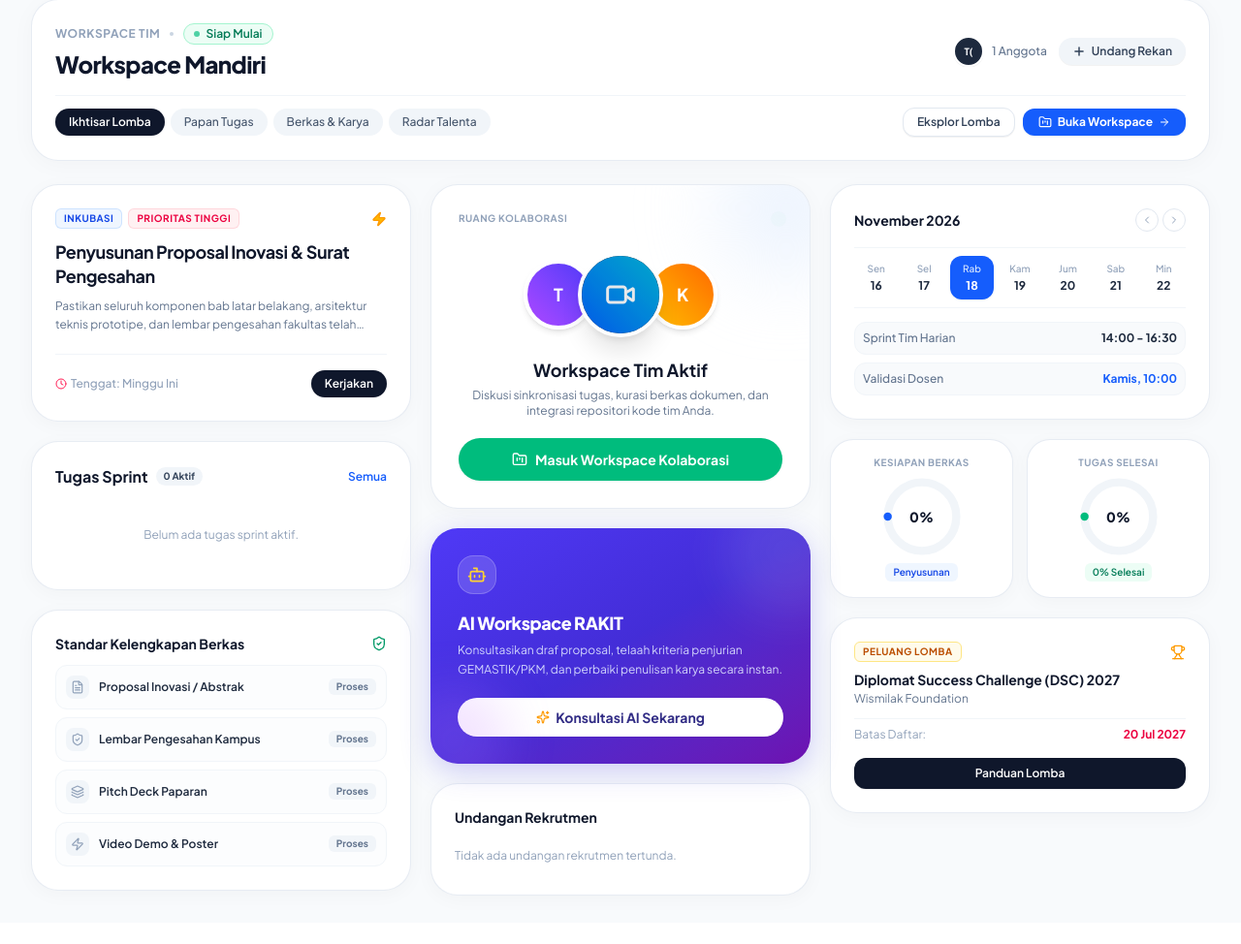
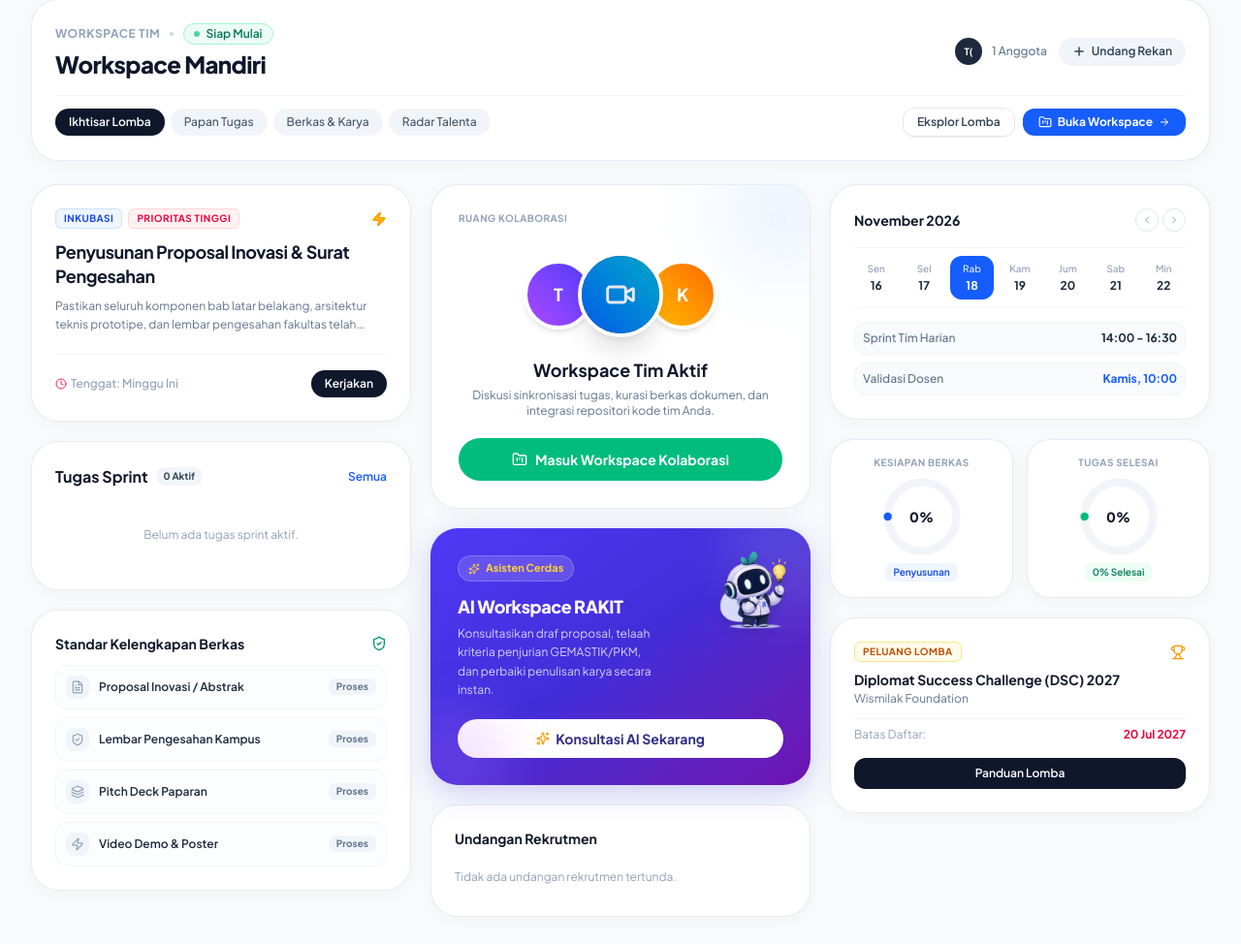
Before and after one commit to faiz-jihad/RAKITCAMPUS, a Laravel app: page /competitions/dashboard in a window 1280 px wide. Shown: the part 94-1068 px from the top of the page at 97% size. Before the commit the page ends 1018 px from the top, so only its background shows below. Run offline with Laravel 12, Linux system fonts and the light colour scheme; data comes from the database, SQL or seed files in the repository; style sheets or scripts are compiled from the project's sources; some libraries are stand-ins or nearby versions; some web fonts are replaced.

Commit message:
feat(ui): implement official RAKIT mascots across core platform views
- Crop and optimize 10 official RAKIT mascot poses with transparent backgrounds
- Integrate hero mascot on Login and Register pages alongside brand hero title
- Integrate idea mascot in Competition Dashboard AI Workspace flagship card
- Integrate heart mascot on Candidate Radar matchmaking banner
- Integrate thinking mascot on Candidate Radar empty search state
- Integrate champion trophy mascot on Leaderboard Hall of Fame header

```diff
--- a/rakit-campus/resources/js/pages/auth/login.tsx
+++ b/rakit-campus/resources/js/pages/auth/login.tsx
@@ -98,8 +98,20 @@ export default function Login({ status, canResetPassword = true }: LoginProps) {
                     </Link>
                 </header>
 
-                {/* Center Content: Hero Headline */}
+                {/* Center Content: Hero Headline with Official Mascot */}
                 <div className="relative z-10 my-auto py-8 sm:py-12 flex flex-col items-center lg:items-start text-center lg:text-left w-full max-w-[540px] mx-auto lg:mx-0">
+                    <div className="flex items-center gap-4 sm:gap-5 mb-5">
+                        <img
+                            src="/images/mascot/mascot-hero.png"
+                            alt="RAKIT Mascot"
+                            className="w-24 sm:w-28 h-auto drop-shadow-xl select-none pointer-events-none transform -rotate-1 hover:rotate-0 transition duration-300"
+                        />
+                        <div className="inline-flex items-center gap-2 px-3 py-1.5 rounded-full bg-blue-50 border border-blue-200/60 text-blue-700 text-xs font-semibold shadow-2xs">
+                            <span className="size-2 rounded-full bg-blue-600 animate-pulse" />
+                            <span>From Idea to Podium</span>
+                        </div>
+                    </div>
+
                     <h1 className="text-4xl sm:text-5xl lg:text-[50px] xl:text-[54px] font-black tracking-tight text-slate-900 leading-[1.16]">
                         Rakit tim yang <br className="hidden sm:inline" />
                         saling{' '}
--- a/rakit-campus/resources/js/pages/auth/register.tsx
+++ b/rakit-campus/resources/js/pages/auth/register.tsx
@@ -101,8 +101,20 @@ export default function Register() {
                     </Link>
                 </header>
 
-                {/* Center Content: Hero Headline */}
+                {/* Center Content: Hero Headline with Official Mascot */}
                 <div className="relative z-10 my-auto py-8 sm:py-12 flex flex-col items-center lg:items-start text-center lg:text-left w-full max-w-[540px] mx-auto lg:mx-0">
+                    <div className="flex items-center gap-4 sm:gap-5 mb-5">
+                        <img
+                            src="/images/mascot/mascot-hero.png"
+                            alt="RAKIT Mascot"
+                            className="w-24 sm:w-28 h-auto drop-shadow-xl select-none pointer-events-none transform -rotate-1 hover:rotate-0 transition duration-300"
+                        />
+                        <div className="inline-flex items-center gap-2 px-3 py-1.5 rounded-full bg-blue-50 border border-blue-200/60 text-blue-700 text-xs font-semibold shadow-2xs">
+                            <span className="size-2 rounded-full bg-blue-600 animate-pulse" />
+                            <span>Kawan Kolaborasi Mahasiswa</span>
+                        </div>
+                    </div>
+
                     <h1 className="text-4xl sm:text-5xl lg:text-[50px] xl:text-[54px] font-black tracking-tight text-slate-900 leading-[1.16]">
                         Mulai dari satu <br className="hidden sm:inline" />
                         keping:{' '}
--- a/rakit-campus/resources/js/pages/competitions/dashboard.tsx
+++ b/rakit-campus/resources/js/pages/competitions/dashboard.tsx
@@ -458,17 +458,26 @@ export default function CompetitionDashboard({
                             <div className="absolute -top-10 -right-10 size-32 rounded-full bg-white/10 blur-xl pointer-events-none" />
                             <div className="absolute -bottom-8 -left-8 size-28 rounded-full bg-purple-400/20 blur-xl pointer-events-none" />
 
+                            <div className="flex items-start justify-between gap-3">
                                 <div>
-                                <div className="size-10 rounded-2xl bg-white/15 backdrop-blur-md border border-white/20 flex items-center justify-center mb-4">
-                                    <Bot className="size-5 text-amber-300" />
+                                    <div className="inline-flex items-center gap-1.5 px-2.5 py-1 rounded-full bg-white/15 backdrop-blur-md border border-white/20 text-[11px] font-bold text-amber-300 mb-3">
+                                        <Sparkles className="size-3" />
+                                        <span>Asisten Cerdas</span>
                                     </div>
 
                                     <h3 className="text-lg font-black tracking-tight text-white mb-1">
                                         AI Workspace RAKIT
                                     </h3>
-                                <p className="text-xs text-indigo-100/90 leading-relaxed">
+                                    <p className="text-xs text-indigo-100/90 leading-relaxed max-w-[210px]">
                                         Konsultasikan draf proposal, telaah kriteria penjurian GEMASTIK/PKM, dan perbaiki penulisan karya secara instan.
                                     </p>
+                                </div>
+
+                                <img
+                                    src="/images/mascot/mascot-idea.png"
+                                    alt="RAKIT AI Mascot"
+                                    className="w-16 sm:w-20 h-auto object-contain drop-shadow-lg -mr-1 -mt-1 select-none pointer-events-none transform hover:scale-105 transition"
+                                />
                             </div>
 
                             <div className="mt-5">
--- a/rakit-campus/resources/js/pages/competitions/index.tsx
+++ b/rakit-campus/resources/js/pages/competitions/index.tsx
@@ -1747,20 +1747,25 @@ export default function CompetitionIndex({
                     {/* SUB-VIEW 2: RADAR REKRUTMEN TALENTA KANDIDAT */}
                     {teamViewMode === 'radar' && (
                         <div className="space-y-5">
-                            {/* Banner Callout */}
-                            <div className="p-4 sm:p-5 rounded-2xl bg-gradient-to-r from-blue-900 via-indigo-950 to-slate-900 text-white shadow-xs flex flex-col md:flex-row md:items-center justify-between gap-4 border border-blue-800/40">
-                                <div className="space-y-1">
+                            {/* Banner Callout with Mascot Heart */}
+                            <div className="p-4 sm:p-5 rounded-2xl bg-gradient-to-r from-blue-900 via-indigo-950 to-slate-900 text-white shadow-xs flex flex-col md:flex-row md:items-center justify-between gap-4 border border-blue-800/40 relative overflow-hidden">
+                                <div className="space-y-1 relative z-10 max-w-xl">
                                     <p className="text-xs text-blue-200 font-medium">
                                         Matchmaking Talenta Lomba
                                     </p>
                                     <h3 className="text-base sm:text-lg font-black tracking-tight text-white">
                                         Radar Rekrutmen Rekan Tim Lomba
                                     </h3>
-                                    <p className="text-xs text-slate-300 leading-relaxed max-w-2xl">
+                                    <p className="text-xs text-slate-300 leading-relaxed">
                                         Temukan rekan mahasiswa kampus dengan profil komplementer (Hacker, Hipster, Hustler) untuk diajak berkolaborasi atau diundang ke tim kompetisi Anda.
                                     </p>
                                 </div>
-                                <div className="flex items-center gap-2 shrink-0">
+                                <div className="flex items-center gap-3 shrink-0 relative z-10">
+                                    <img
+                                        src="/images/mascot/mascot-heart.png"
+                                        alt="Mascot Heart"
+                                        className="w-14 sm:w-16 h-auto object-contain drop-shadow-md select-none pointer-events-none hidden sm:block transform hover:scale-105 transition"
+                                    />
                                     <button
                                         type="button"
                                         onClick={() => {
@@ -1829,8 +1834,12 @@ export default function CompetitionIndex({
 
                             {/* Candidates Grid */}
                             {filteredRadarCandidates.length === 0 ? (
-                                <div className="bg-white rounded-2xl p-12 text-center border border-slate-200/80 shadow-xs">
-                                    <Sparkles className="size-10 text-amber-400 mx-auto mb-3" />
+                                <div className="bg-white rounded-2xl p-10 sm:p-12 text-center border border-slate-200/80 shadow-xs">
+                                    <img
+                                        src="/images/mascot/mascot-thinking.png"
+                                        alt="Mascot Thinking"
+                                        className="w-20 h-20 object-contain mx-auto mb-3 select-none pointer-events-none drop-shadow-sm"
+                                    />
                                     <h4 className="text-sm font-bold text-slate-900">
                                         Tidak Ada Kandidat yang Cocok
                                     </h4>
--- a/rakit-campus/resources/js/pages/leaderboard/index.tsx
+++ b/rakit-campus/resources/js/pages/leaderboard/index.tsx
@@ -260,12 +260,23 @@ export default function LeaderboardIndex({
             />
 
             <div className="max-w-7xl mx-auto space-y-6 pb-20">
-                {/* 1. TOP HERO HEADER */}
+                {/* 1. TOP HERO HEADER with Mascot Trophy */}
                 <div className="flex flex-col md:flex-row md:items-center justify-between gap-4 pt-1">
-                    <div>
-                        <h1 className="text-2xl sm:text-3xl font-black text-slate-900 tracking-tight">
-                            Klasemen & Peringkat RAKIT Campus
-                        </h1>
+                    <div className="flex items-center gap-3.5">
+                        <img
+                            src="/images/mascot/mascot-trophy.png"
+                            alt="Mascot Champion Trophy"
+                            className="size-12 sm:size-14 object-contain drop-shadow-md select-none pointer-events-none transform hover:scale-105 transition"
+                        />
+                        <div>
+                            <div className="inline-flex items-center gap-1.5 px-2 py-0.5 rounded-md bg-amber-50 border border-amber-200/80 text-[10px] font-bold text-amber-800 uppercase tracking-wider mb-0.5">
+                                <Award className="size-3 text-amber-600" />
+                                <span>Hall of Fame & Podium</span>
+                            </div>
+                            <h1 className="text-xl sm:text-2xl lg:text-3xl font-black text-slate-900 tracking-tight">
+                                Klasemen & Peringkat RAKIT Campus
+                            </h1>
+                        </div>
                     </div>
 
                     <div className="flex items-center gap-2 self-start md:self-auto flex-wrap">
```
Also changed, not shown: rakit-campus/public/images/mascot/mascot-cool.png (added), rakit-campus/public/images/mascot/mascot-heart.png (added), rakit-campus/public/images/mascot/mascot-hero.png (added), rakit-campus/public/images/mascot/mascot-idea.png (added), rakit-campus/public/images/mascot/mascot-intense.png (added), rakit-campus/public/images/mascot/mascot-laptop.png (added), rakit-campus/public/images/mascot/mascot-sleep.png (added), rakit-campus/public/images/mascot/mascot-thinking.png (added), rakit-campus/public/images/mascot/mascot-trophy.png (added), rakit-campus/public/images/mascot/mascot-wave.png (added). Lines whose indentation alone changed are shown as unchanged.
